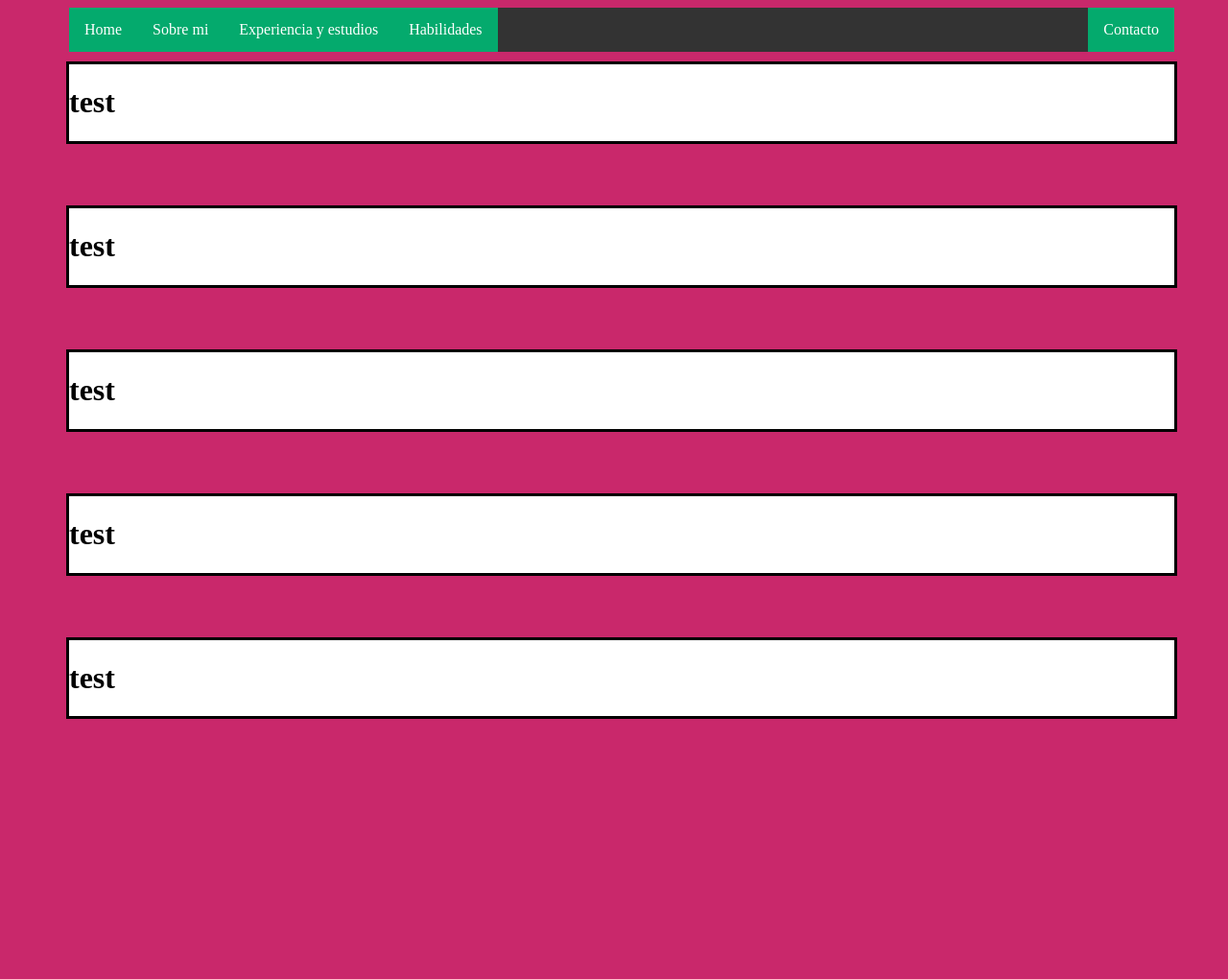
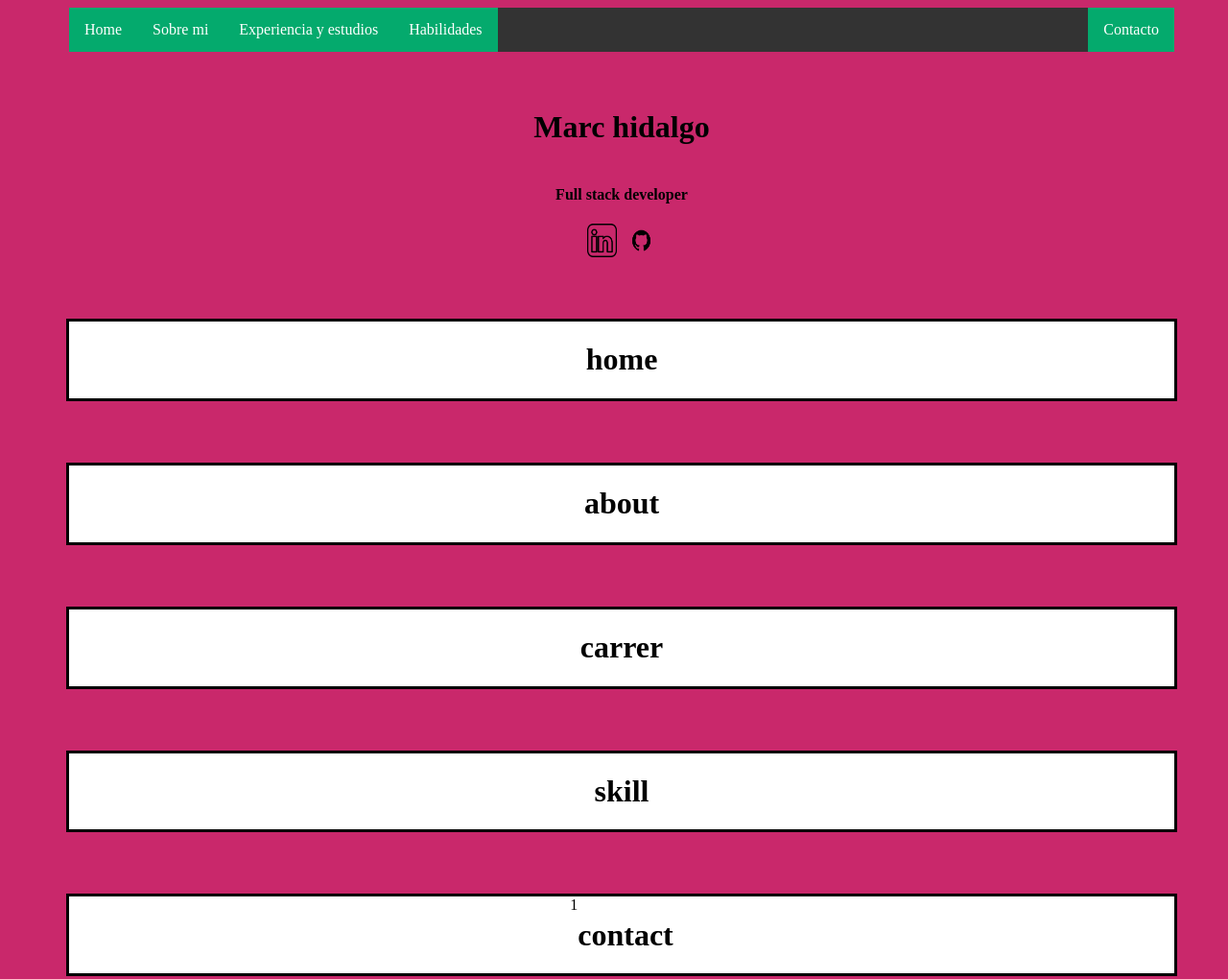
Before and after one commit to marchiba99/marchiba99.github.io, a plain HTML site: page index.html in a window 1280 px wide. Shown: the whole page at 96% size. Before the commit the page ends 821 px from the top, so only its background shows below. Drawn offline with Linux system fonts and the light colour scheme.

Commit message:
add logos

```diff
--- a/css/style.css
+++ b/css/style.css
@@ -34,17 +34,40 @@ li a:hover {
     justify-content: center;
 }
 .info {
+    display: flex;
+    justify-content: center;
+    border-style: solid;
     width: 90%;
     height: 50%;
     margin-bottom: 5%;
     background-color: white;
+
+}
+.info-first {
+    display: flex;
+    margin-top:3%;
+    margin-bottom: 5%;
+    flex-flow: column wrap;
+    align-items: center;
 }
 .rectangles-container {
     display: flex;
     justify-content: center;
     flex-wrap: wrap;
-    margin-top: 10px; /* ajusta el margen superior según sea necesario */
+}
+.info{
+    justify-items: center;
+}
+
+.logo_images{
+    display: flex;
+    width: 7%;
+    max-height: 80px;
+}
+.image_2{
+    width: 100%;
+    height: 100%;
+}
+.logo_images a + a {
+    margin-left: 10px;
   }
-  .info{
-    border-style: solid;
-  }
--- a/index.html
+++ b/index.html
@@ -31,24 +31,38 @@
                 </div>
 
                 <div class="rectangles-container">
+
+                    <div class="info-first" id="home">
+                        <h1>Marc hidalgo</h1>
+                        <h4>Full stack developer</h4>
+                        <div class="logo_images">
+                            <a href="https://www.linkedin.com/in/marc-hidalgo-baena-1037b914b/?originalSubdomain=es">
+                                <img class="image_2" src="img/linkedin.png">
+                            </a>
+                            <a href="https://github.com/marchiba99">
+                                <img class="image_2" src="img/git.png">
+                            </a>
+                        </div>
+                    </div>
+
                     <div class="info" id="home">
-                            <h1>test</h1>
+                        <h1>home</h1>
                     </div>
 
                     <div class="info" id="about">
-                        <h1>test</h1>
+                        <h1>about</h1>
                     </div>
 
                     <div class="info" id="carrer">
-                        <h1>test</h1>
+                        <h1>carrer</h1>
                     </div>
 
                     <div class="info" id="skill">
-                        <h1>test</h1>
+                        <h1>skill</h1>
                     </div>
 
-                    <div class="info" id="contact">
-                        <h1>test</h1>
+                    <div class="info" id="contact">1
+                        <h1>contact</h1>
                     </div>
                 </div>
             </div>
```
Also changed, not shown: img/git.png (added), img/linkedin.png (added), img/mail.png (added).
